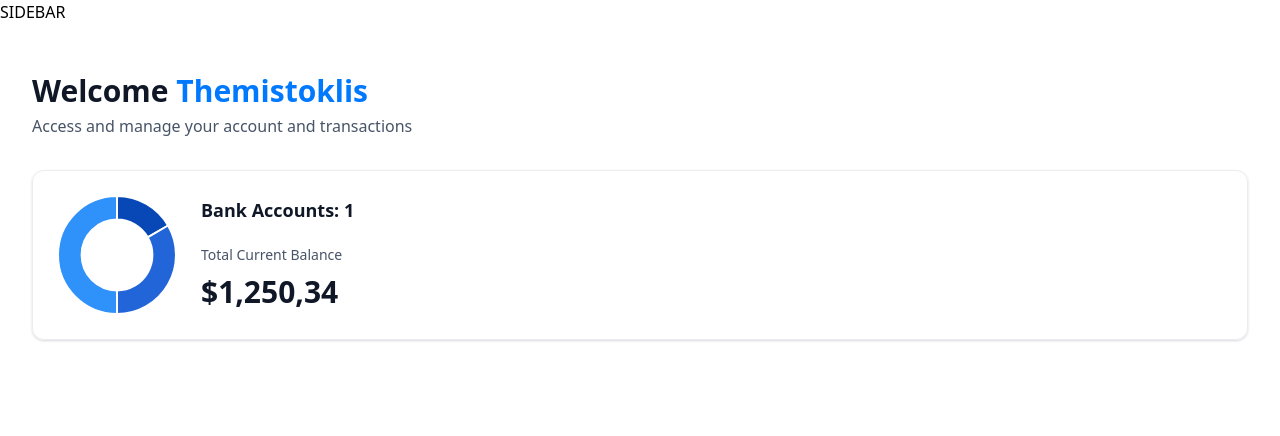
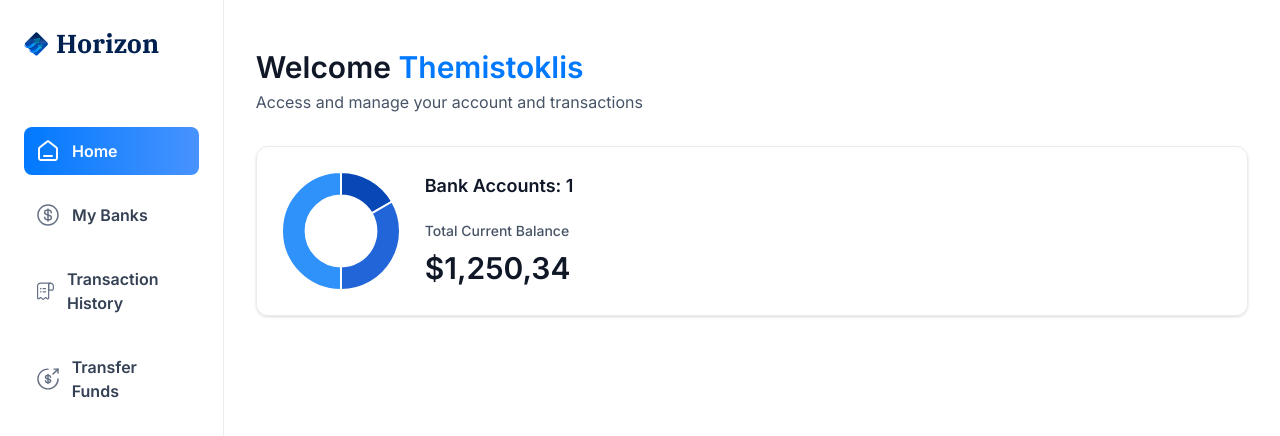
Before and after one commit to Themis23/banking, a Next.js app: page / in a window 1280 px wide. Shown: the top 436 px of the page. Built offline with nearby package versions, Linux system fonts and the light colour scheme.

Commit message:
create left sidebar and mobile navigation

```diff
--- a/app/(root)/layout.tsx
+++ b/app/(root)/layout.tsx
@@ -1,10 +1,24 @@
+import MobileNav from "@/components/MobileNav";
+import Sidebar from "@/components/Sidebar";
+import Image from "next/image";
+
 export default function RootLayout({
   children,
 }: Readonly<{ children: React.ReactNode }>) {
+  const loggedIn = { firstName: "Themis", lastName: "Chasiotis" };
+
   return (
-    <main>
-      SIDEBAR
-      {children}
+    <main className="flex h-screen w-full font-inter">
+      <Sidebar user={loggedIn} />
+      <div className="flex size-full flex-col ">
+        <div className="root-layout">
+          <Image src="/icons/logo.svg" width={30} height={30} alt="logo" />
+          <div>
+            <MobileNav user={loggedIn} />
+          </div>
+        </div>
+        {children}
+      </div>
     </main>
   );
 }
--- a/app/(root)/page.tsx
+++ b/app/(root)/page.tsx
@@ -1,6 +1,5 @@
 import HeaderBox from "@/components/HeaderBox";
 import TotalBalanceBox from "@/components/TotalBalanceBox";
-import { log } from "console";
 
 const Home = () => {
   const loggedIn = { firstName: "Themistoklis" };
--- /dev/null
+++ b/components/MobileNav.tsx
@@ -0,0 +1,95 @@
+"use client";
+import {
+  Sheet,
+  SheetClose,
+  SheetContent,
+  SheetDescription,
+  SheetHeader,
+  SheetTitle,
+  SheetTrigger,
+} from "@/components/ui/sheet";
+import Image from "next/image";
+import Link from "next/link";
+import { sidebarLinks } from "@/constants";
+import { usePathname } from "next/navigation";
+import { cn } from "@/lib/utils";
+
+const MobileNav = ({ user }: MobileNavProps) => {
+  const pathname = usePathname();
+  return (
+    <section className="w-full max-w-[264px]">
+      <Sheet>
+        <SheetTrigger>
+          <Image
+            src="/icons/hamburger.svg"
+            width={30}
+            height={30}
+            alt="menu"
+            className="cursor-pointer"
+          />
+        </SheetTrigger>
+        <SheetContent className="border-none bg-white" side="left">
+          <Link
+            href="/"
+            className="cursor-pointer flex items-center gap-1 px-4"
+          >
+            <Image
+              src="/icons/logo.svg"
+              width={34}
+              height={34}
+              alt="Horizon Logo"
+            />
+            <h1 className="text-26 font-ibm-plex-serif font-bold text-black-1">
+              Horizon
+            </h1>
+          </Link>
+
+          <div className="mobilenav-sheet">
+            <SheetClose asChild>
+              <nav className="flex h-full flex-col gap-6 pt-16 text-white">
+                {sidebarLinks.map((item) => {
+                  const isActive =
+                    pathname === item.route ||
+                    pathname.startsWith(`${item.route}/`);
+                  return (
+                    <SheetClose asChild key={item.route}>
+                      <Link
+                        className={cn("mobilenav-sheet_close w-full", {
+                          "bg-bank-gradient": isActive,
+                        })}
+                        href={item.route}
+                        key={item.label}
+                      >
+                        <Image
+                          src={item.imgURL}
+                          alt={item.label}
+                          width={20}
+                          height={20}
+                          className={cn({
+                            "brightness-[3] invert-0": isActive,
+                          })}
+                        />
+
+                        <p
+                          className={cn("text-16 font-semibold text-black-2", {
+                            "text-white": isActive,
+                          })}
+                        >
+                          {item.label}
+                        </p>
+                      </Link>
+                    </SheetClose>
+                  );
+                })}
+                USER
+              </nav>
+            </SheetClose>
+            FOOTER
+          </div>
+        </SheetContent>
+      </Sheet>
+    </section>
+  );
+};
+
+export default MobileNav;
--- /dev/null
+++ b/components/Sidebar.tsx
@@ -0,0 +1,53 @@
+"use client";
+import { sidebarLinks } from "@/constants";
+import { cn } from "@/lib/utils";
+import Image from "next/image";
+import Link from "next/link";
+import { usePathname } from "next/navigation";
+
+const Sidebar = ({ user }: SiderbarProps) => {
+  const pathname = usePathname();
+  return (
+    <section className="sidebar">
+      <nav className="flex flex-col gap-4">
+        <Link href="/" className="mb-12 cursor-pointer flex items-center gap-2">
+          <Image
+            src="/icons/logo.svg"
+            width={34}
+            height={34}
+            alt="Horizon Logo"
+            className="size-[24px] max-xl:size-14"
+          />
+          <h1 className="sidebar-logo">Horizon</h1>
+        </Link>
+        {sidebarLinks.map((item) => {
+          const isActive =
+            pathname === item.route || pathname.startsWith(`${item.route}/`);
+          return (
+            <Link
+              className={cn("sidebar-link", { "bg-bank-gradient": isActive })}
+              href={item.route}
+              key={item.label}
+            >
+              <div className="relative size-6">
+                <Image
+                  src={item.imgURL}
+                  alt={item.label}
+                  fill
+                  className={cn({ "brightness-[3] invert-0": isActive })}
+                />
+              </div>
+              <p className={cn("sidebar-label", { "!text-white": isActive })}>
+                {item.label}
+              </p>
+            </Link>
+          );
+        })}
+        USER
+      </nav>
+      FOOTER
+    </section>
+  );
+};
+
+export default Sidebar;
--- /dev/null
+++ b/components/ui/sheet.tsx
@@ -0,0 +1,140 @@
+"use client"
+
+import * as React from "react"
+import * as SheetPrimitive from "@radix-ui/react-dialog"
+import { cva, type VariantProps } from "class-variance-authority"
+import { X } from "lucide-react"
+
+import { cn } from "@/lib/utils"
+
+const Sheet = SheetPrimitive.Root
+
+const SheetTrigger = SheetPrimitive.Trigger
+
+const SheetClose = SheetPrimitive.Close
+
+const SheetPortal = SheetPrimitive.Portal
+
+const SheetOverlay = React.forwardRef<
+  React.ElementRef<typeof SheetPrimitive.Overlay>,
+  React.ComponentPropsWithoutRef<typeof SheetPrimitive.Overlay>
+>(({ className, ...props }, ref) => (
+  <SheetPrimitive.Overlay
+    className={cn(
+      "fixed inset-0 z-50 bg-black/80  data-[state=open]:animate-in data-[state=closed]:animate-out data-[state=closed]:fade-out-0 data-[state=open]:fade-in-0",
+      className
+    )}
+    {...props}
+    ref={ref}
+  />
+))
+SheetOverlay.displayName = SheetPrimitive.Overlay.displayName
+
+const sheetVariants = cva(
+  "fixed z-50 gap-4 bg-background p-6 shadow-lg transition ease-in-out data-[state=open]:animate-in data-[state=closed]:animate-out data-[state=closed]:duration-300 data-[state=open]:duration-500",
+  {
+    variants: {
+      side: {
+        top: "inset-x-0 top-0 border-b data-[state=closed]:slide-out-to-top data-[state=open]:slide-in-from-top",
+        bottom:
+          "inset-x-0 bottom-0 border-t data-[state=closed]:slide-out-to-bottom data-[state=open]:slide-in-from-bottom",
+        left: "inset-y-0 left-0 h-full w-3/4 border-r data-[state=closed]:slide-out-to-left data-[state=open]:slide-in-from-left sm:max-w-sm",
+        right:
+          "inset-y-0 right-0 h-full w-3/4  border-l data-[state=closed]:slide-out-to-right data-[state=open]:slide-in-from-right sm:max-w-sm",
+      },
+    },
+    defaultVariants: {
+      side: "right",
+    },
+  }
+)
+
+interface SheetContentProps
+  extends React.ComponentPropsWithoutRef<typeof SheetPrimitive.Content>,
+    VariantProps<typeof sheetVariants> {}
+
+const SheetContent = React.forwardRef<
+  React.ElementRef<typeof SheetPrimitive.Content>,
+  SheetContentProps
+>(({ side = "right", className, children, ...props }, ref) => (
+  <SheetPortal>
+    <SheetOverlay />
+    <SheetPrimitive.Content
+      ref={ref}
+      className={cn(sheetVariants({ side }), className)}
+      {...props}
+    >
+      {children}
+      <SheetPrimitive.Close className="absolute right-4 top-4 rounded-sm opacity-70 ring-offset-background transition-opacity hover:opacity-100 focus:outline-none focus:ring-2 focus:ring-ring focus:ring-offset-2 disabled:pointer-events-none data-[state=open]:bg-secondary">
+        <X className="h-4 w-4" />
+        <span className="sr-only">Close</span>
+      </SheetPrimitive.Close>
+    </SheetPrimitive.Content>
+  </SheetPortal>
+))
+SheetContent.displayName = SheetPrimitive.Content.displayName
+
+const SheetHeader = ({
+  className,
+  ...props
+}: React.HTMLAttributes<HTMLDivElement>) => (
+  <div
+    className={cn(
+      "flex flex-col space-y-2 text-center sm:text-left",
+      className
+    )}
+    {...props}
+  />
+)
+SheetHeader.displayName = "SheetHeader"
+
+const SheetFooter = ({
+  className,
+  ...props
+}: React.HTMLAttributes<HTMLDivElement>) => (
+  <div
+    className={cn(
+      "flex flex-col-reverse sm:flex-row sm:justify-end sm:space-x-2",
+      className
+    )}
+    {...props}
+  />
+)
+SheetFooter.displayName = "SheetFooter"
+
+const SheetTitle = React.forwardRef<
+  React.ElementRef<typeof SheetPrimitive.Title>,
+  React.ComponentPropsWithoutRef<typeof SheetPrimitive.Title>
+>(({ className, ...props }, ref) => (
+  <SheetPrimitive.Title
+    ref={ref}
+    className={cn("text-lg font-semibold text-foreground", className)}
+    {...props}
+  />
+))
+SheetTitle.displayName = SheetPrimitive.Title.displayName
+
+const SheetDescription = React.forwardRef<
+  React.ElementRef<typeof SheetPrimitive.Description>,
+  React.ComponentPropsWithoutRef<typeof SheetPrimitive.Description>
+>(({ className, ...props }, ref) => (
+  <SheetPrimitive.Description
+    ref={ref}
+    className={cn("text-sm text-muted-foreground", className)}
+    {...props}
+  />
+))
+SheetDescription.displayName = SheetPrimitive.Description.displayName
+
+export {
+  Sheet,
+  SheetPortal,
+  SheetOverlay,
+  SheetTrigger,
+  SheetClose,
+  SheetContent,
+  SheetHeader,
+  SheetFooter,
+  SheetTitle,
+  SheetDescription,
+}
--- a/package.json
+++ b/package.json
@@ -9,6 +9,7 @@
     "lint": "next lint"
   },
   "dependencies": {
+    "@radix-ui/react-dialog": "^1.0.5",
     "@radix-ui/react-slot": "^1.0.2",
     "chart.js": "^4.4.3",
     "class-variance-authority": "^0.7.0",
```
Also changed, not shown: 1 other file (tests, documents, lock files or other folders).
